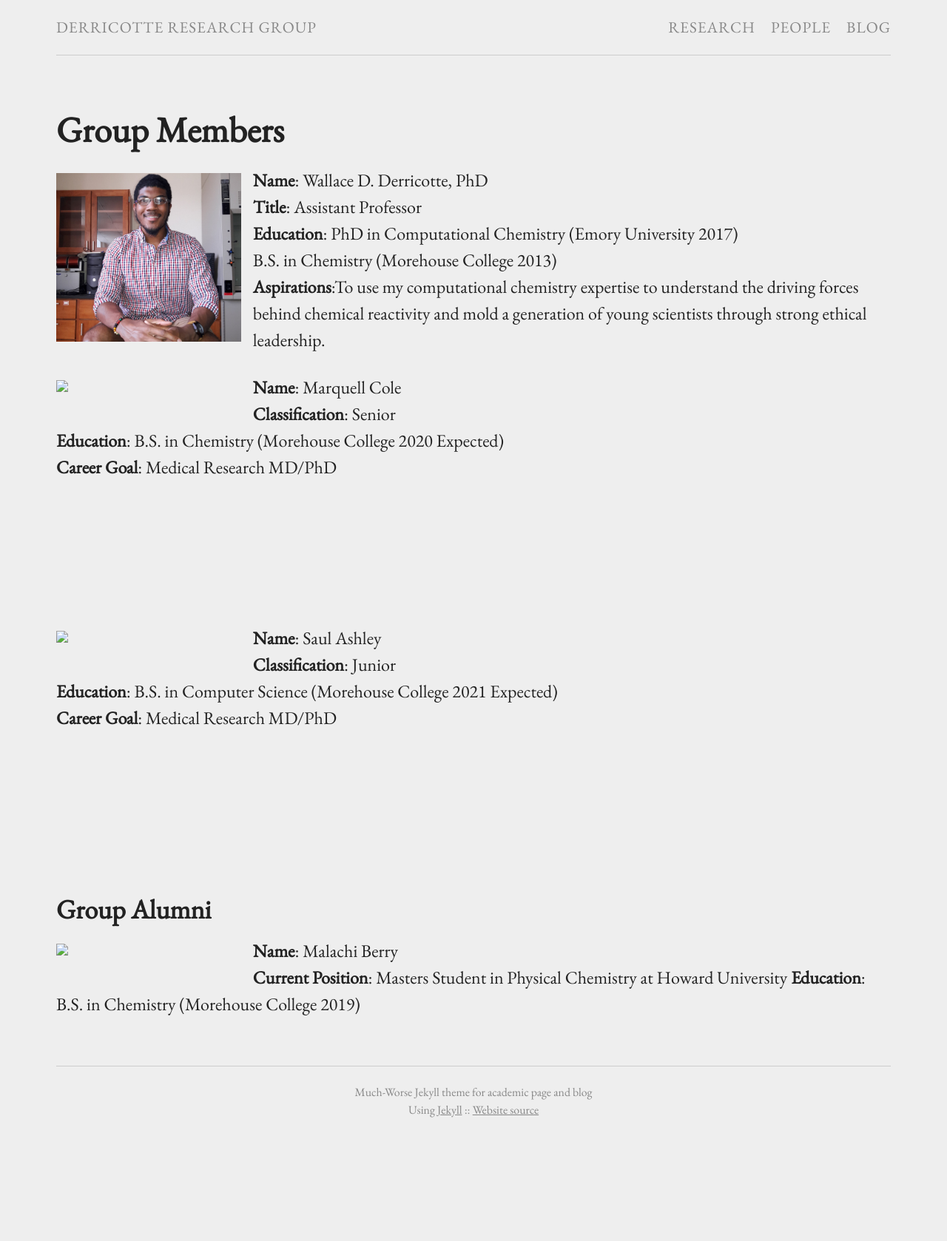
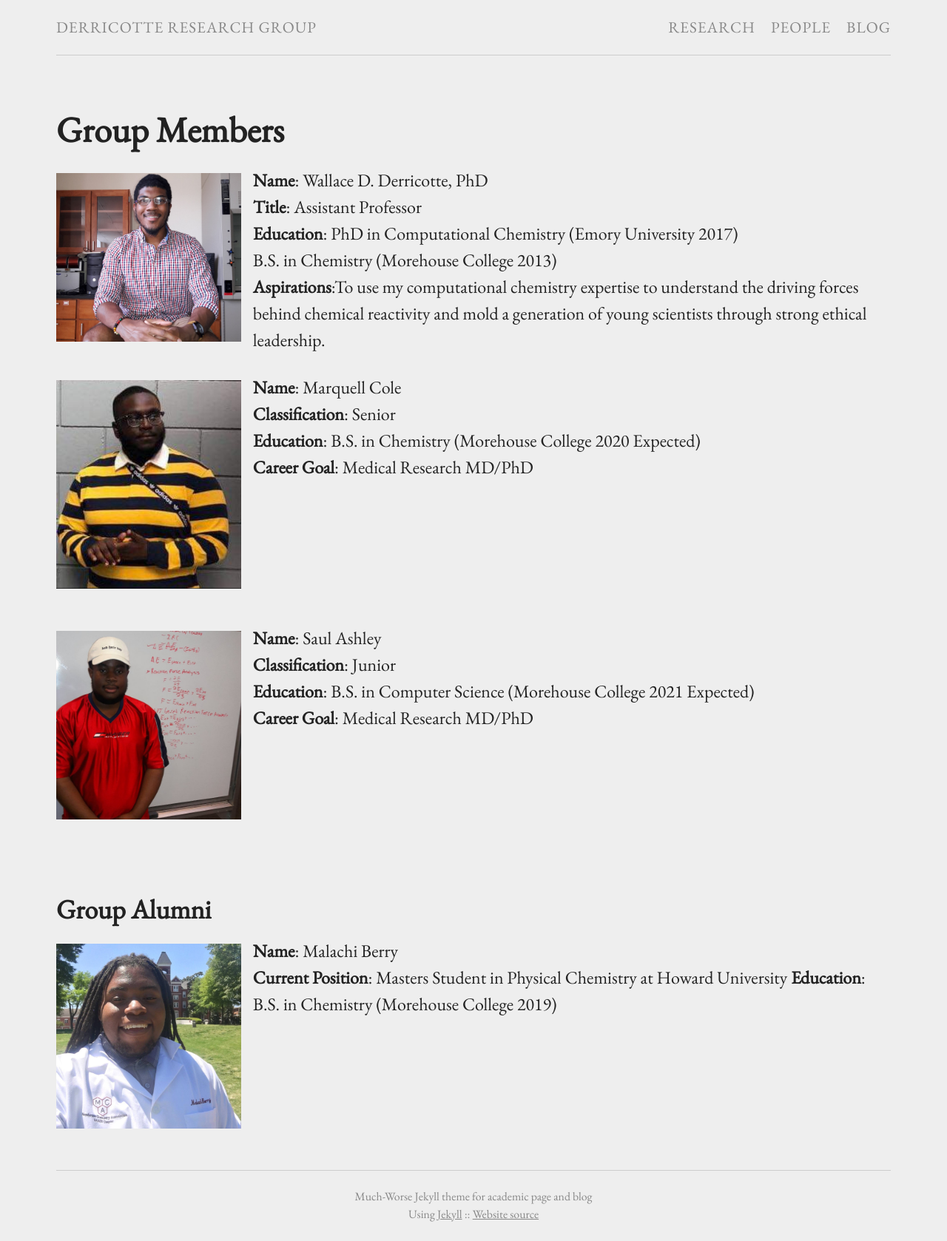
Before and after one commit to WDerricotte/wderricotte.github.io, a Jekyll site: the page built from people.md, in a window 1280 px wide. Shown: the whole page at 74% size. Built offline with Jekyll 4.4.1, drawn with Linux system fonts in a browser that asks for light colours; before the commit the page ends 1537 px from its top, so only the background shows below that.

Commit message:
Fixed picture path in People section

```diff
--- a/people.md
+++ b/people.md
@@ -11,7 +11,7 @@ permalink: /people/
 **Aspirations**:To use my computational chemistry expertise to understand the driving forces behind chemical reactivity and mold a generation of young scientists through strong ethical leadership.
 
 
-{% include image.html url="images/mcole.jpg" caption="" width="250px" align="left" %}**Name**: Marquell Cole
+{% include image.html url="../images/mcole.jpg" caption="" width="250px" align="left" %}**Name**: Marquell Cole
 **Classification**: Senior
 **Education**: B.S. in Chemistry (Morehouse College 2020 Expected)
 **Career Goal**: Medical Research MD/PhD
@@ -21,7 +21,7 @@ permalink: /people/
 
 &nbsp;
 
-{% include image.html url="images/sashley.jpg" caption="" width="250px" align="left" %}**Name**: Saul Ashley
+{% include image.html url="../images/sashley.jpg" caption="" width="250px" align="left" %}**Name**: Saul Ashley
 **Classification**: Junior
 **Education**: B.S. in Computer Science (Morehouse College 2021 Expected)
 **Career Goal**: Medical Research MD/PhD
@@ -32,6 +32,6 @@ permalink: /people/
 &nbsp;
 
 ## Group Alumni
-{% include image.html url="images/mberry.jpg" caption="" width="250px" align="left" %}**Name**: Malachi Berry
+{% include image.html url="../images/mberry.jpg" caption="" width="250px" align="left" %}**Name**: Malachi Berry
 **Current Position**: Masters Student in Physical Chemistry at Howard University
 **Education**: B.S. in Chemistry (Morehouse College 2019)
```
